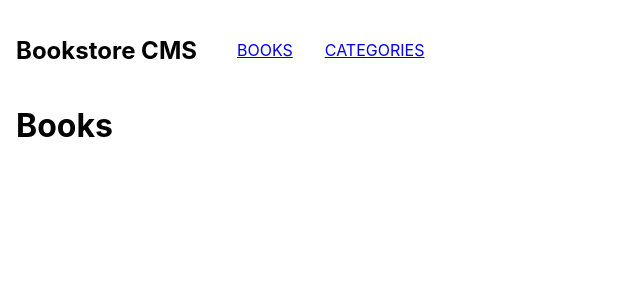
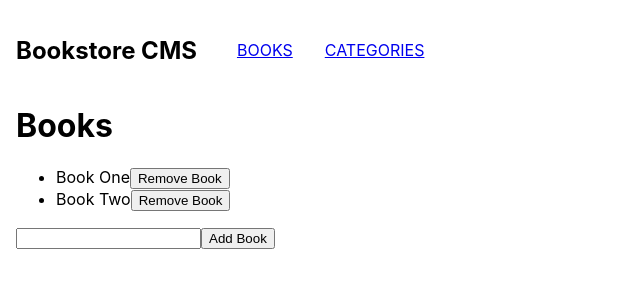
Before and after one commit to TedLivist/bookstore, a React (Create React App) app: page / in a window 1280 px wide. Shown: the top 300 px of the page, without its empty margins (0-640 px from the left). Built offline with nearby package versions, Linux system fonts and the light colour scheme.

Commit message:
Setup basic Books creation and removal in React

```diff
--- a/src/components/books.js
+++ b/src/components/books.js
@@ -1,7 +1,48 @@
-import React from 'react';
+/* eslint-disable */
 
-const Books = () => (
-  <h1>Books</h1>
-);
+import React, { useState } from 'react';
+
+const Books = () => {
+  const initialBooks = [{id: 1, title: 'Book One'}, {id: 2, title: 'Book Two'}]
+
+  const [books, setBooks] = useState(initialBooks)
+  const [bookInput, setBookInput] = useState({title: ''})
+
+  const handleRemove = (id) => {
+    setBooks(books.filter((book) => book.id !== id))
+  }
+
+  const onChange = (e) => {
+    const val = e.target.value
+    setBookInput({title: val})
+  }
+
+  const onSubmit = (e) => {
+    e.preventDefault()
+
+    const newBook = {...bookInput}
+    setBooks(books, books.push({id: (books.length + 1), title: (newBook.title)}))
+    setBookInput({title: ''})
+  }
+
+  return (
+    <div>
+      <h1>Books</h1>
+      <ul>
+        {books.map((book) => (
+          <li key={book.id}>
+            {book.title}
+            <button type="button" onClick={() => handleRemove(book.id)}>Remove Book</button>
+          </li>
+        ))}
+      </ul>
+
+      <form onSubmit={onSubmit}>
+        <input type="text" onChange={onChange} value={bookInput.title} />
+        <button>Add Book</button>
+      </form>
+    </div>
+  );
+}
 
 export default Books;
```
